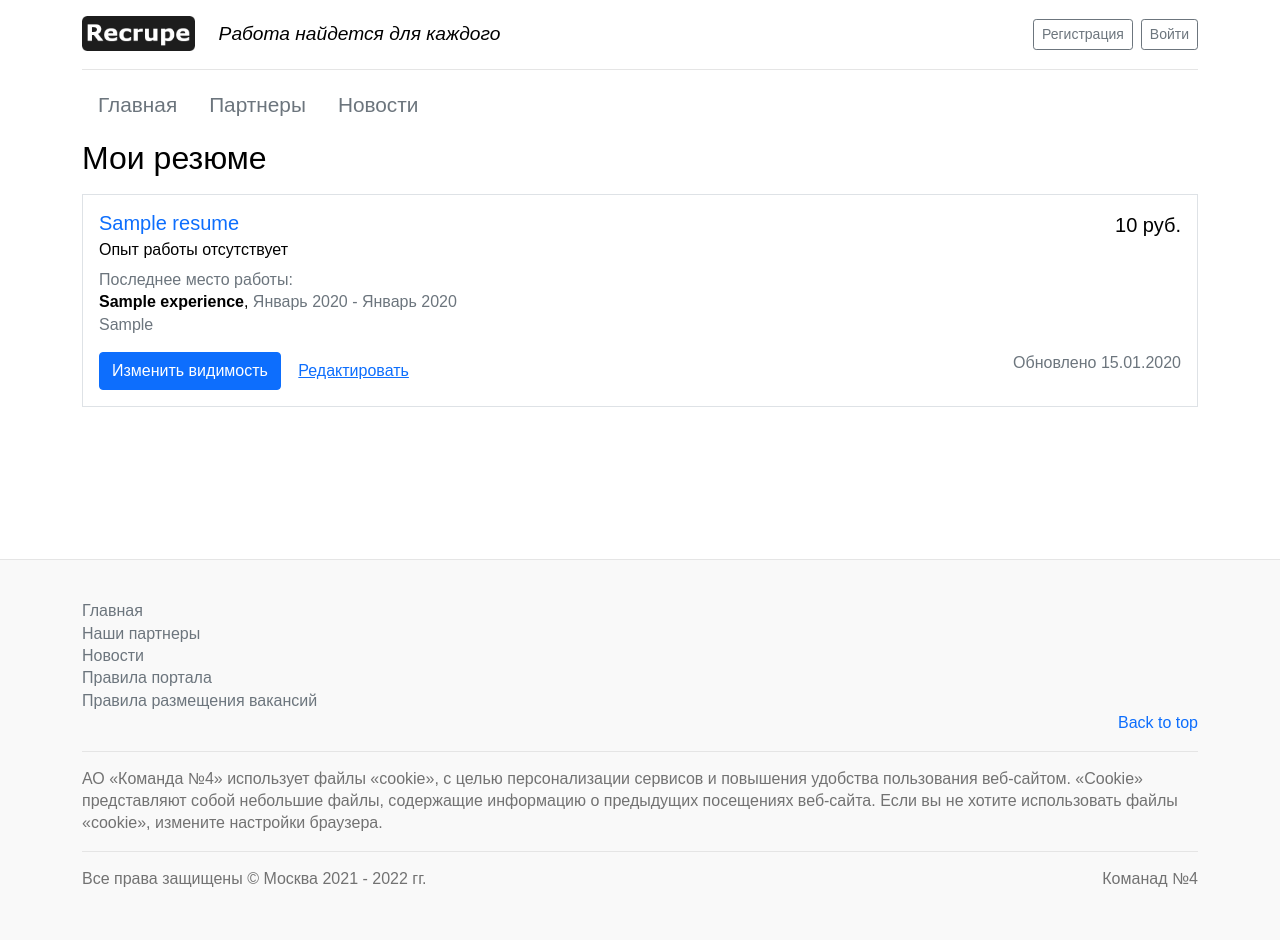
After one commit to AlexKhlybov/gb_recrupe, a Django app: page /resume/my-resume/1/ in a window 1280 px wide. The commit adds this page. Run offline with Django 3.2, Linux system fonts and the light colour scheme; tables that the repository leaves empty hold one stand-in row (values such as "Sample post"); some libraries are stand-ins or nearby versions.

Commit message:
Добавлены разделы мои вакансии и мои резюме

```diff
--- a/apps/companies/urls.py
+++ b/apps/companies/urls.py
@@ -9,6 +9,7 @@ urlpatterns = [
     path('', companies.CompanyListView.as_view(), name='all'),
     path('<int:pk>/', companies.CompanyDetailView.as_view(), name='detail'),
     path('<int:company_id>/vacancies/', vacancies.VacancyCompanyListView.as_view(), name='vacancies'),
+    path('<int:company_id>/my-vacancies/', vacancies.MyVacancyCompanyListView.as_view(), name='my-vacancies'),
     path('moderation-companies/', companies.company_moderation, name='moderation-companies'),
     path('<int:pk>/moderation-company/', companies.CompanyModarationUpdateView.as_view(), name='moderation-company'),
 ]
--- a/apps/resume/urls.py
+++ b/apps/resume/urls.py
@@ -6,6 +6,7 @@ app_name = 'resume'
 
 urlpatterns = [
     path('', resume.ResumeListView.as_view(), name='all'),
+    path('my-resume/<int:pk>/', resume.MyResumeListView.as_view(), name='my-resume'),
     path('<int:pk>/', resume.ResumeDetailView.as_view(), name='detail'),
     path('moderation-resume/', resume.resume_moderation, name='moderation-resume'),
 
--- a/apps/resume/views.py
+++ b/apps/resume/views.py
@@ -1,3 +1,4 @@
+from re import template
 from django.db.models import Q
 from django.shortcuts import render
 from django.views.generic import DetailView, ListView
@@ -9,8 +10,20 @@ class ResumeListView(ListView):
     model = Resume
 
 
+class MyResumeListView(ListView):
+    model = Resume
+    template_name = "resume/my_resume.html"
+
+    def get_context_data(self, **kwargs):
+        context = super().get_context_data(**kwargs)
+        context["title"] = "Recrupe | Мои резюме"
+        context["my_resume"] = Resume.objects.filter(user__pk=self.kwargs["pk"]).order_by("name")
+        return context
+
+
 class ResumeDetailView(DetailView):
     model = Resume
+    template_name = "resume/resume_detail.html"
 
 
 def resume_moderation(request):
--- a/templates/main/includes/top_menu.html
+++ b/templates/main/includes/top_menu.html
@@ -2,10 +2,15 @@
     <nav class="nav d-flex justify-content-start">
         <a class="p-3 link-secondary  link__top-menu" href="/">Главная</a>
         {% if request.user and request.user.pk %}
-            {% if request.user.role == 1 or request.user.role == 2 %}
+
+            {% if request.user.role == 1 %}
                 <a class="p-3 link-secondary  link__top-menu" href="{% url 'vacancies:all' %}">Вакансии</a>
-            {% endif %}
-            {% if request.user.role == 1 or request.user.role == 3 %}
+                <a class="p-3 link-secondary  link__top-menu" href="{% url 'resume:all' %}">Резюме</a>
+            {% elif request.user.role == 2 %}
+                <a class="p-3 link-secondary  link__top-menu" href="{% url 'resume:my-resume' request.user.id %}">Мои резюме</a>
+                <a class="p-3 link-secondary  link__top-menu" href="{% url 'vacancies:all' %}">Вакансии</a>
+            {% elif  request.user.role == 3 %}
+                <a class="p-3 link-secondary  link__top-menu" href="{% url 'companies:my-vacancies' request.user.company.id %}">Мои вакансии</a>
                 <a class="p-3 link-secondary  link__top-menu" href="{% url 'resume:all' %}">Резюме</a>
             {% endif %}
         {% endif %}
--- /dev/null
+++ b/templates/resume/my_resume.html
@@ -0,0 +1,42 @@
+{% extends 'base.html' %}
+
+{% block content %}
+<div class="container">
+    <h2 class="mb-3">Мои резюме</h2>
+    <div class="mb-5">
+    {% for item in my_resume %}
+        <div class="col-md-12 border p-3">
+            <div class="d-flex justify-content-between">
+                <a href="{% url 'resume:detail' item.pk %}" class="text-decoration-none">
+                    <h5 class="mb-0">{{ item.name }}</h5>
+                </a>
+                <p class="fs-5 mb-0">{% if item.price %}{{ item.price }} руб. {% else %} з/п не указана {% endif %}</p>
+            </div>
+            <div class="mb-2">
+                <p class="mb-auto"> Опыт работы {{ item.get_experience_text }}</p>
+            </div>
+            {% if item.experience.first %}
+                <div>
+                    <p class="mb-0 text-muted">Последнее место работы:</p>
+                    <p class="mb-0">
+                        <strong>{{ item.experience.first.organization_name }}</strong>,
+                        <span class="mb-auto text-muted">{{ item.experience.first.delta_text }}</span>
+                    </p>
+                    <p class="mb-auto text-muted">{{ item.experience.first.position }}</p>
+                </div>
+            {% endif %}
+            <div class="d-flex justify-content-between mt-3">
+                <div>
+                    <a class="btn btn-primary" href="#" role="button">Изменить видимость</a>
+                    <a class="btn btn-link" href="#" role="button">Редактировать</a>
+                </div>
+                <div class="mb-1 text-muted">Обновлено {{ item.updated_at|date:'d.m.Y' }}</div>
+            </div>
+        </div>
+    {% endfor %}
+    {% if object_list|length == 0 %}
+        <strong class="mb-3">Нет подходящих резюме</strong>
+    {% endif %}
+    </div>
+</div>
+{% endblock %}
```
Also changed, not shown: apps/vacancies/views.py (+12 -0 lines), templates/vacancies/my_vacancy.html (added, +36 -0 lines), static/bootstrap/logo.png (renamed from static/logo.png).
